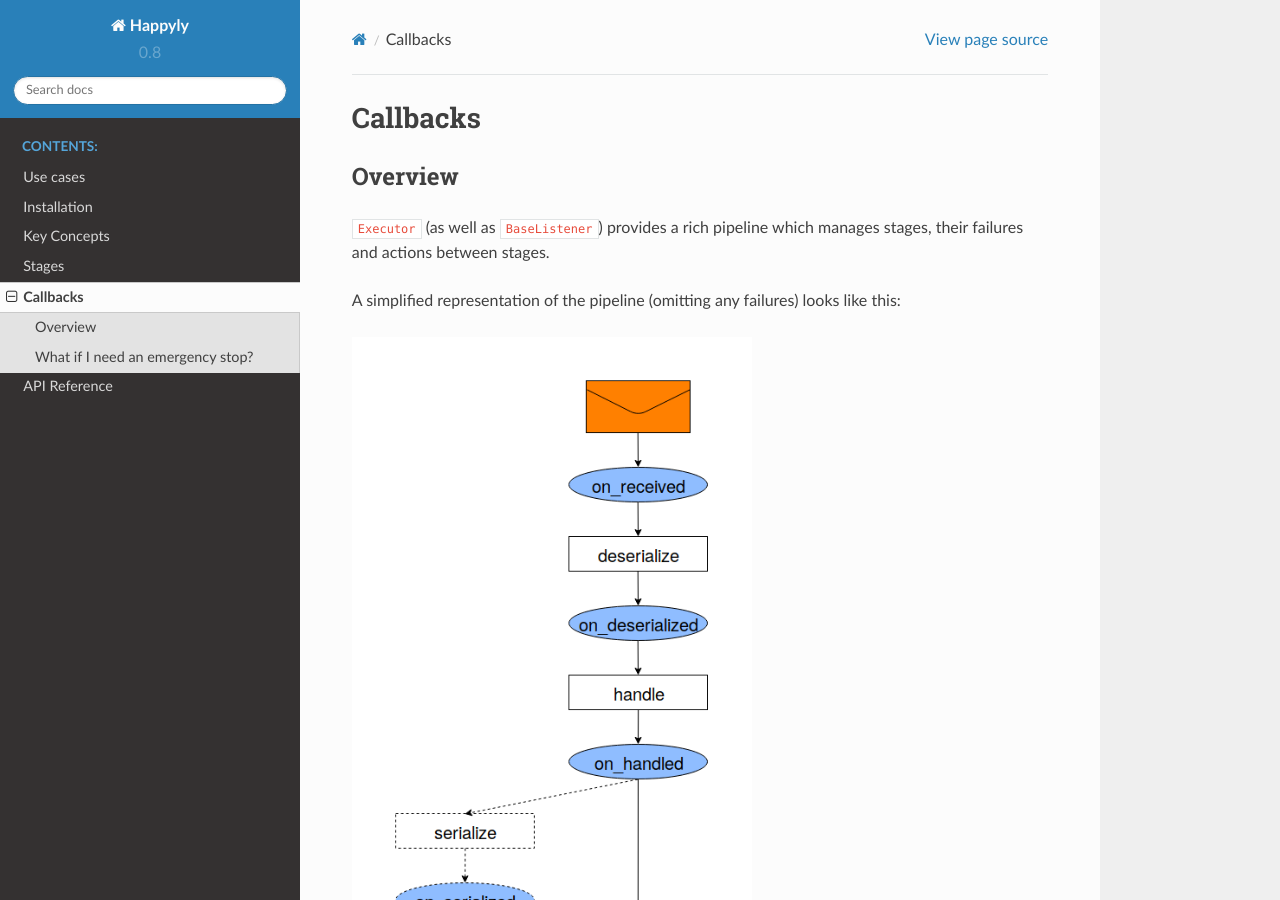
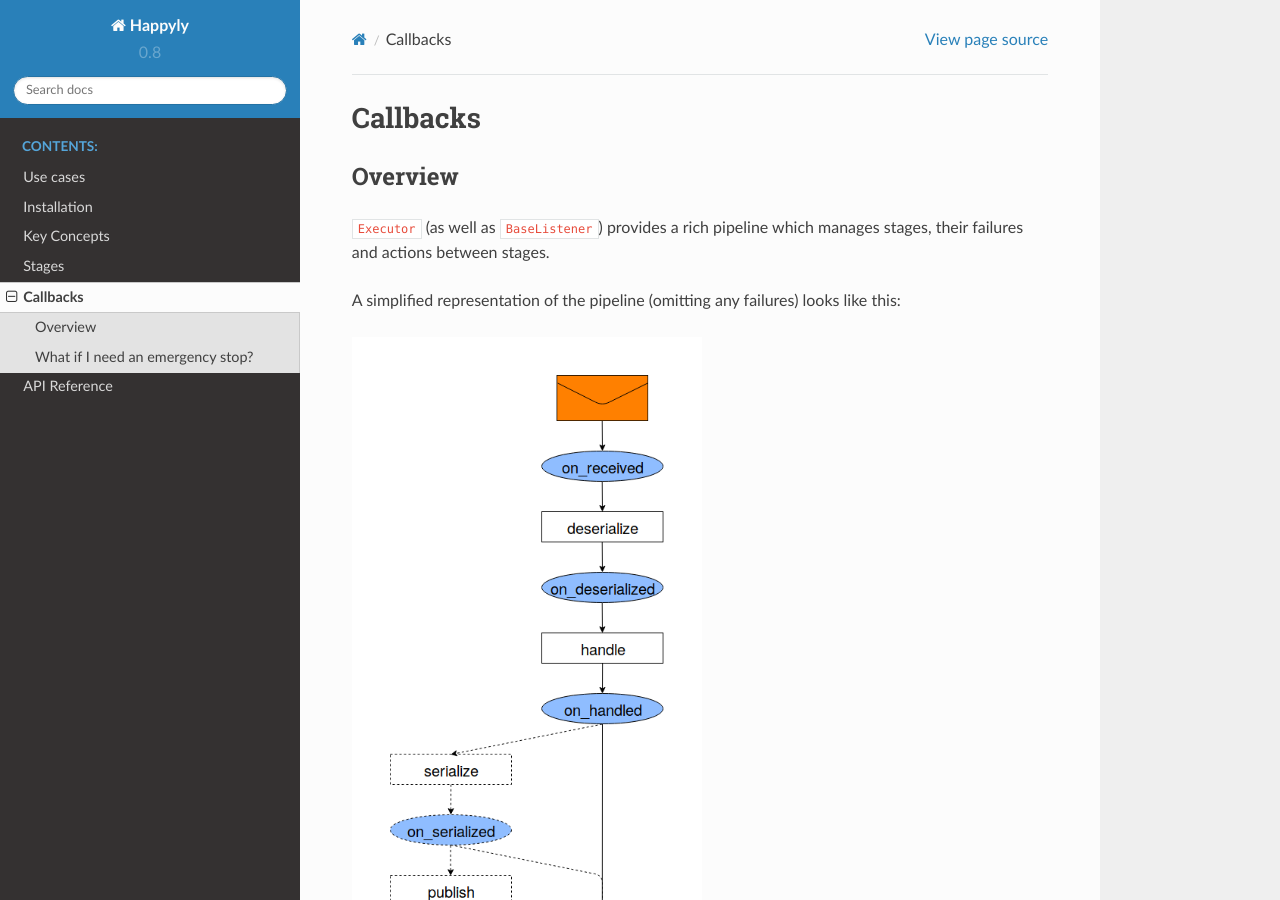
Before and after one commit to aliaksandr-tsukanau/cargopy, a Sphinx documentation site: the page built from docs/callbacks.rst, in a window 1280 px wide and 900 px high. Built offline with Sphinx 7.4.7 and the Read the Docs theme 2.0.0, drawn with Linux system fonts in a browser that asks for light colours.

Commit message:
img size adjusted

```diff
--- a/docs/callbacks.rst
+++ b/docs/callbacks.rst
@@ -12,7 +12,7 @@
 A simplified representation of the pipeline (omitting any failures) looks like this:
 
 .. image:: images/callbacks.png
-   :width: 400
+   :width: 350
 
 Deserialization, handling, serialization and publishing are provided
 by :ref:`stages_section`.
@@ -43,7 +43,7 @@
 Actually, here's the full picture with failures:
 
 .. image:: images/callbacks_with_failures.png
-   :width: 450
+   :width: 480
 
 Note that in case deserialization fails, handling is not conducted.
 Instead executor tries to get a fallback result via
@@ -58,7 +58,7 @@
 Well, actually :code:`on_stopped` will be invoked then, as the last resort to finish up.
 
 .. image:: images/stop.png
-   :width: 450
+   :width: 600
 
 At the rest of the cases, i.e. if pipeline is not stopped, :code:`on_finished`
 is guaranteed to be called at the very end.
```
